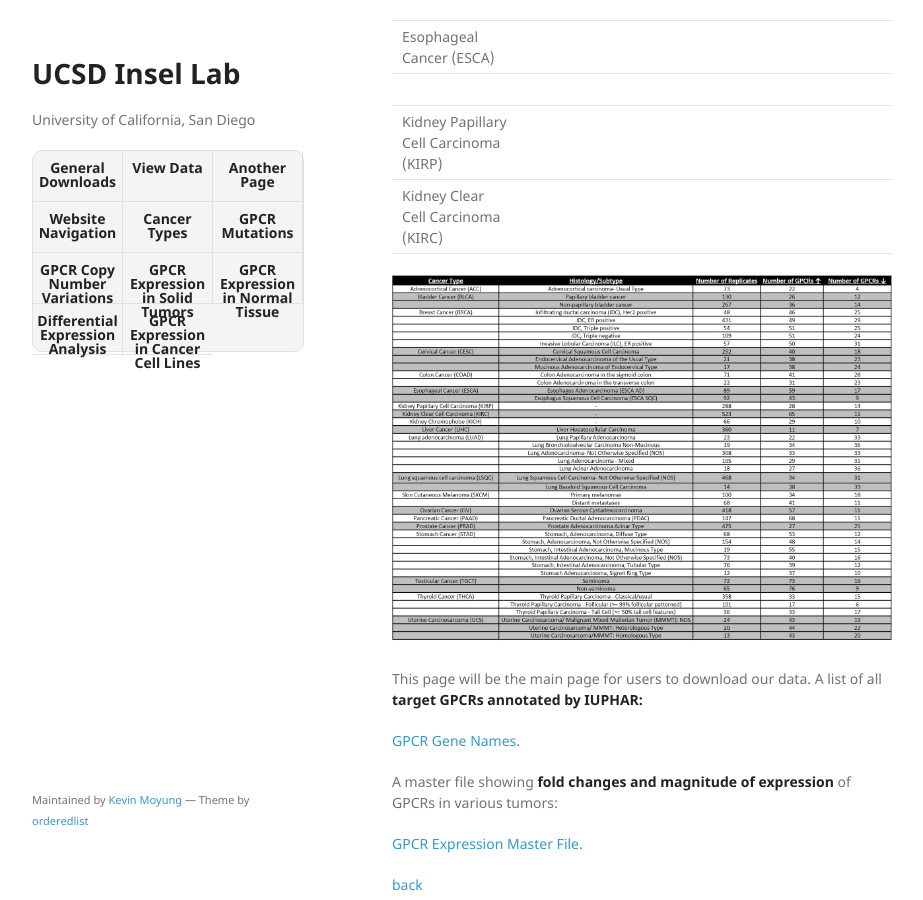
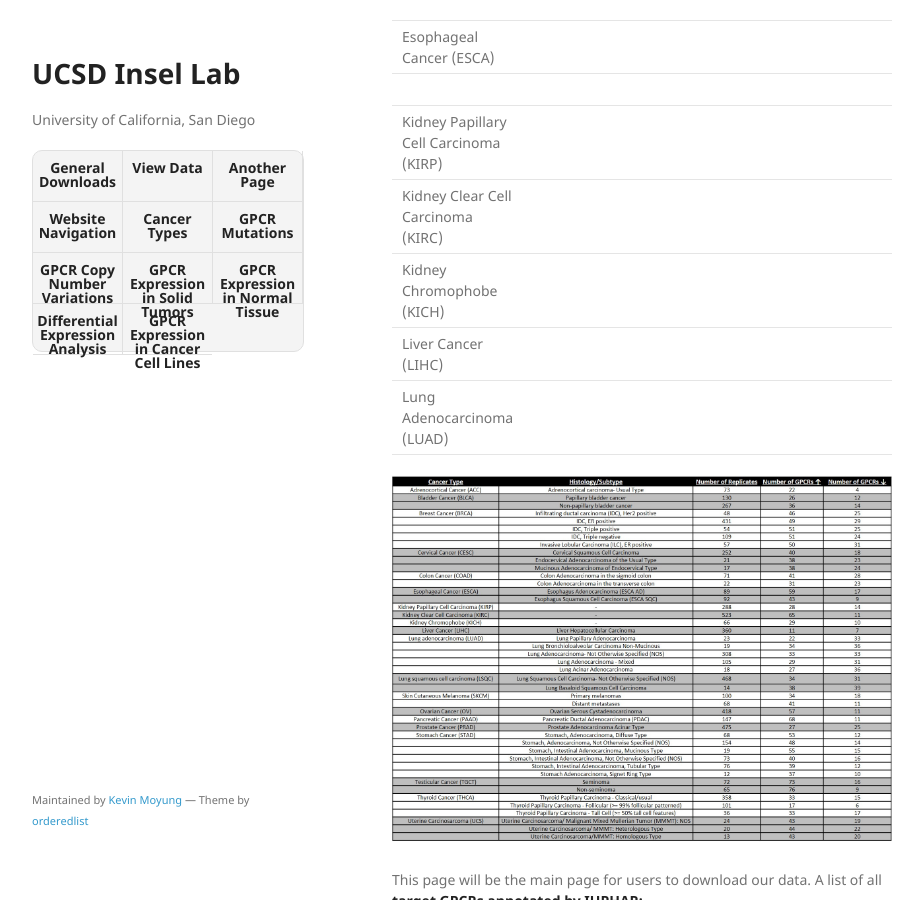
Before and after one commit to insellab/insellab.github.io, a Jekyll site: the page built from data.md, in a window 1280 px wide and 900 px high, scrolled down 675 px. Shown: the whole window, without its empty margins (178-1101 px from the left). Built offline with Jekyll 4.4.1, drawn with Linux system fonts in a browser that asks for light colours; our own code applies the rules of GitHub Pages for plain Markdown files.

Commit message:
Update data.md

```diff
--- a/data.md
+++ b/data.md
@@ -23,6 +23,9 @@ layout: default
 |                                       |                                     |       |            |            |
 | Kidney Papillary Cell Carcinoma (KIRP) |                                     |       |            |            |
 | Kidney Clear Cell Carcinoma (KIRC)    |                                     |       |            |            |
+| Kidney Chromophobe (KICH)             |                                     |       |            |            |
+| Liver Cancer (LIHC)                   |                                     |       |            |            |
+| Lung  Adenocarcinoma (LUAD)           |                                     |       |            |            |
 
 
 ![](https://insellab.github.io/Picture1.jpg)
```
